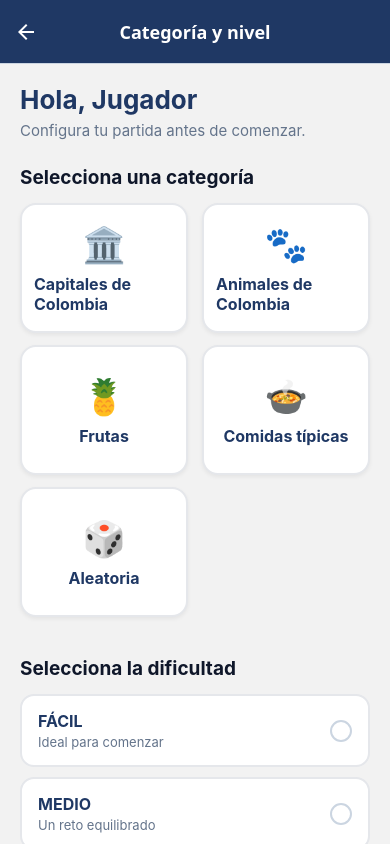
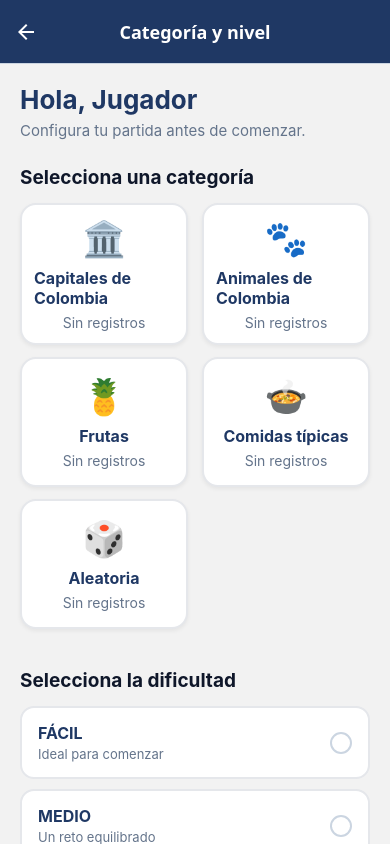
Before and after one commit to jorgetamayo8279-maker/Ahorcado, a React Native app: screen /Categoria in a window 390 px wide. Built offline with nearby package versions, Linux system fonts and the light colour scheme.

Commit message:
Muestra mejor puntaje por categoria

```diff
--- a/src/screens/CategoriaScreen.js
+++ b/src/screens/CategoriaScreen.js
@@ -1,4 +1,4 @@
-import React, { useState } from 'react';
+import React, { useCallback, useState } from 'react';
 import {
   View,
   Text,
@@ -9,6 +9,8 @@ import {
 
 import { useThemedStyles } from '../theme/ThemeContext';
 import { categorias, niveles } from '../data/palabras';
+import { useFocusEffect } from '@react-navigation/native';
+import { leerRanking } from '../storage/almacenamiento';
 
 const opcionesCategorias = [
   ...categorias,
@@ -18,6 +20,26 @@ const opcionesCategorias = [
 export default function CategoriaScreen({ navigation, route }) {
   const styles = useThemedStyles(crearEstilos);
   const jugador = route?.params?.jugador || 'Jugador';
+  const [ranking, setRanking] = useState([]);
+
+  useFocusEffect(useCallback(() => {
+    let activo = true;
+    setRanking([]);
+    async function cargarRanking() {
+      try {
+        const registros = await leerRanking();
+        if (activo) setRanking(registros);
+      } catch {
+        if (activo) setRanking([]);
+      }
+    }
+    cargarRanking();
+    return () => { activo = false; };
+  }, [jugador]));
+
+  const registrosJugador = ranking.filter(
+    (registro) => registro.nombre.trim() === jugador.trim()
+  );
 
   const [categoriaSeleccionada, setCategoriaSeleccionada] =
     useState(null);
@@ -65,6 +87,12 @@ export default function CategoriaScreen({ navigation, route }) {
         {opcionesCategorias.map((categoria) => {
           const seleccionada =
             categoriaSeleccionada === categoria.id;
+          const mejorPuntaje = registrosJugador
+            .filter((registro) => categoria.id === 'aleatoria'
+              || registro.categoria.trim() === categoria.nombre)
+            .reduce((mejor, registro) => (
+              mejor === null ? registro.puntaje : Math.max(mejor, registro.puntaje)
+            ), null);
 
           return (
             <TouchableOpacity
@@ -91,6 +119,16 @@ export default function CategoriaScreen({ navigation, route }) {
                 ]}
               >
                 {categoria.nombre}
+              </Text>
+
+              <Text
+                style={[
+                  styles.mejorPuntaje,
+                  seleccionada && styles.descripcionSeleccionada,
+                ]}
+              >
+                {mejorPuntaje === null ? 'Sin registros'
+                  : `${categoria.id === 'aleatoria' ? 'Mejor general' : 'Mejor puntaje'}: ${mejorPuntaje}`}
               </Text>
 
               {seleccionada && (
@@ -271,6 +309,13 @@ const crearEstilos = (colors) => StyleSheet.create({
     color: colors.onButton,
   },
 
+  mejorPuntaje: {
+    color: colors.textSecondary,
+    fontSize: 14,
+    textAlign: 'center',
+    marginTop: 6,
+  },
+
   marcaSeleccion: {
     color: colors.selectionMark,
     fontSize: 11,
```
